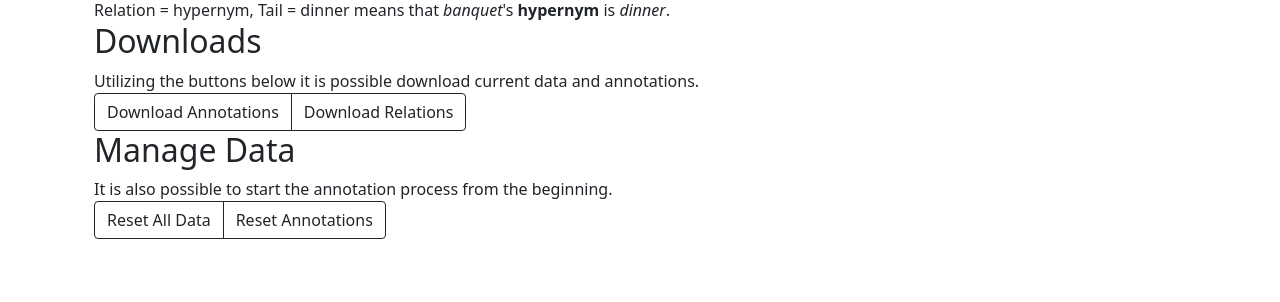
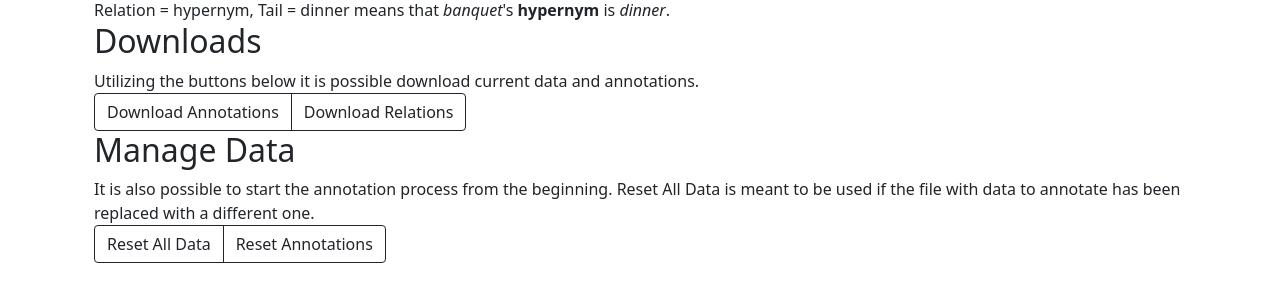
Before and after one commit to slowwavesleep/QualiaAnnotationUI, a Flask app: page / in a window 1280 px wide. Shown: the part 312-614 px from the top of the page. Run offline with Flask 2, Linux system fonts and the light colour scheme; some libraries are stand-ins or nearby versions.

Commit message:
Update index

```diff
--- a/templates/index.html
+++ b/templates/index.html
@@ -32,7 +32,10 @@
       <a href="/download/data" type="button" class="btn btn-outline-dark">Download Relations</a>
     </div>
     <h2>Manage Data</h2>
-    <div>It is also possible to start the annotation process from the beginning.</div>
+    <div>
+        It is also possible to start the annotation process from the beginning. Reset All Data is meant to be
+        used if the file with data to annotate has been replaced with a different one.
+    </div>
     <div class="btn-group" role="group">
       <a type="button" class="btn btn-outline-dark" id="reset-all">Reset All Data</a>
       <a type="button" class="btn btn-outline-dark" id="reset-annotations">Reset Annotations</a>
```
